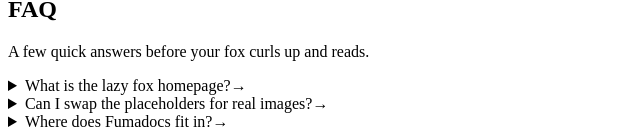
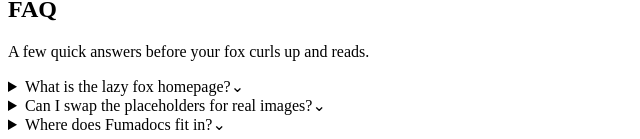
Before and after one commit to qooode/fusion, a Next.js app: page / in a window 1280 px wide. Shown: the part 1400-1539 px from the top of the page, without its empty margins (0-640 px from the left). Built offline with nearby package versions, Linux system fonts and the light colour scheme.

Commit message:
tweak 14

```diff
--- a/src/app/(home)/page.tsx
+++ b/src/app/(home)/page.tsx
@@ -199,12 +199,12 @@
           {faqs.map((item) => (
             <details
               key={item.question}
-              className="group rounded-2xl border bg-card/60 text-left"
+              className="group rounded-2xl bg-slate-200/60 dark:bg-slate-800/60 text-left"
             >
               <summary className="flex cursor-pointer items-center justify-between gap-3 px-5 py-4 text-sm font-semibold tracking-tight list-none [&::-webkit-details-marker]:hidden">
                 <span>{item.question}</span>
-                <span className="ml-2 inline-flex h-5 w-5 items-center justify-center rounded-full border text-[10px] text-muted-foreground transition group-open:rotate-90">
-                  →
+                <span className="ml-2 inline-flex h-5 w-5 items-center justify-center text-xs font-semibold text-muted-foreground transition group-open:rotate-180">
+                  ⌄
                 </span>
               </summary>
               <div className="px-5 pb-4">
```
